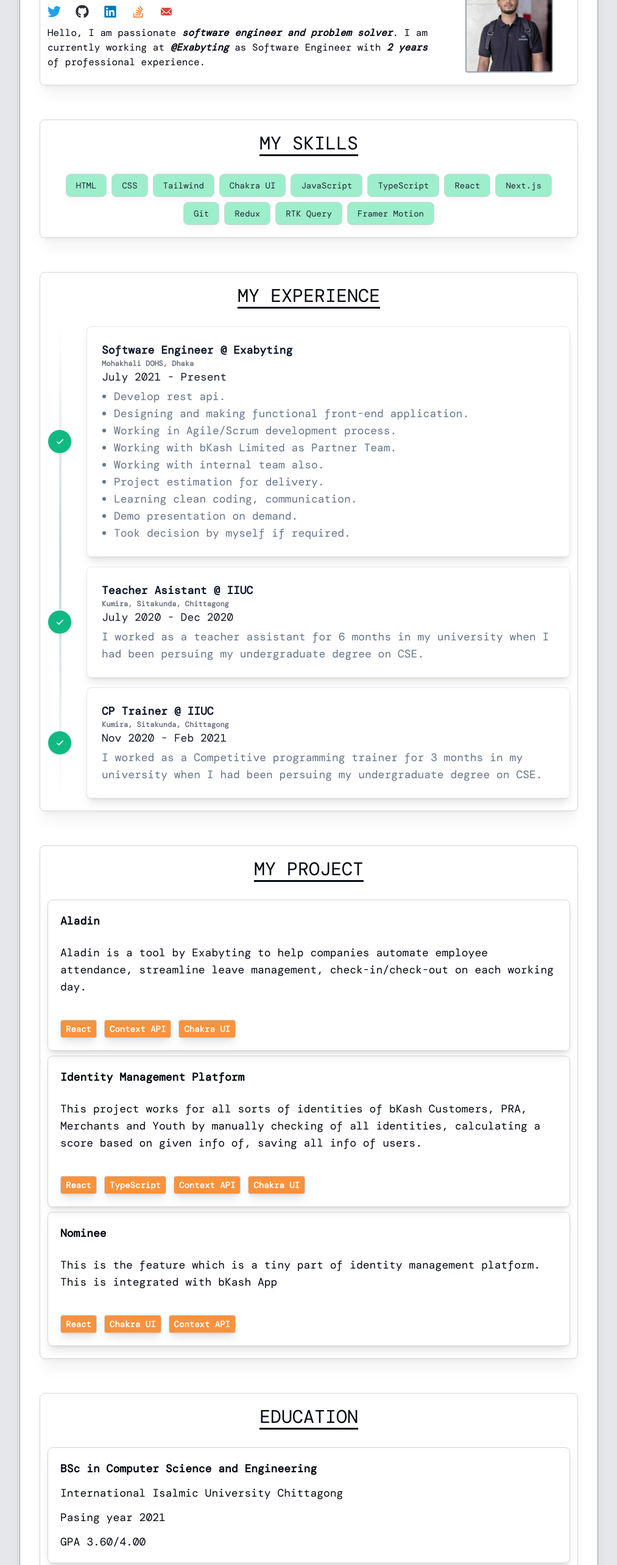
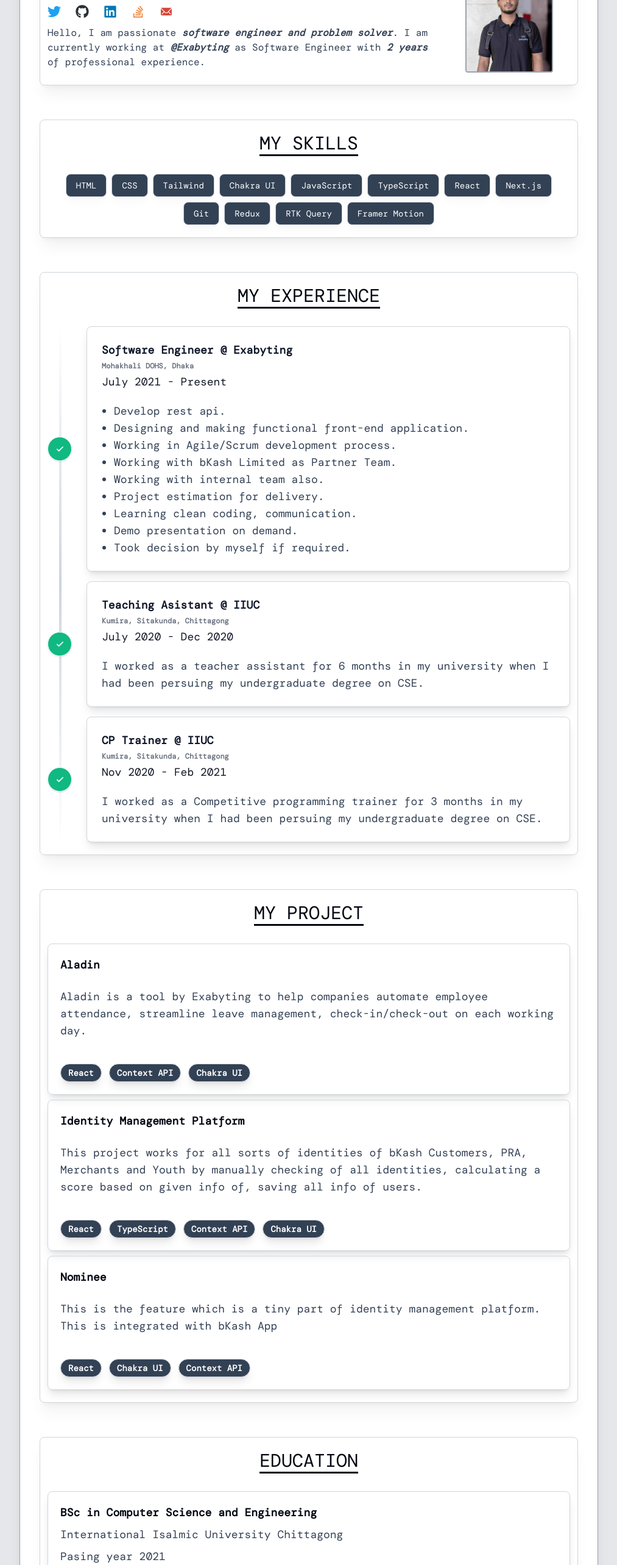
Before and after one commit to NYN31/noyon-next-portfolio, a Next.js app: page / in a window 1280 px wide. Shown: the part 234-2800 px from the top of the page at 61% size, without its empty margins (133-1146 px from the left). Built offline with nearby package versions, Linux system fonts and the light colour scheme.

Commit message:
resolve design issues

```diff
--- a/components/Header.tsx
+++ b/components/Header.tsx
@@ -14,7 +14,7 @@
                 className="flex items-center justify-center relative"
               >
                 <Link
-                  className="flex w-full items-center justify-center px-3 py-2 md:py-3 text-gray-950 hover:text-gray-500 transition dark:text-gray-500 dark:hover:text-gray-300"
+                  className="flex w-full items-center justify-center px-3 py-2 md:py-3 text-gray-950 font-semibold hover:text-gray-500 transition dark:text-gray-500 dark:hover:text-gray-300"
                   href={link.hash}
                 >
                   {link.name}
--- a/components/Intro.tsx
+++ b/components/Intro.tsx
@@ -67,7 +67,7 @@
                 })}
               </motion.div>
 
-              {getAboutMeJsx('text-lg sm:text-base hidden md:block')}
+              {getAboutMeJsx('text-lg sm:text-base text-slate-700 hidden md:block')}
             </div>
 
             <div className="flex justify-center items-center relative translate-x-7 md:translate-x-0 order-1 md:order-2">
--- a/components/cards/CompetitiveProgramingCard.tsx
+++ b/components/cards/CompetitiveProgramingCard.tsx
@@ -7,11 +7,11 @@
 }> = ({ cp }) => {
   return (
     <div className="flex flex-col border border-gray-300 rounded-lg shadow-lg">
-      <div className="flex flex-col justify-between gap-y-3 hover:scale-[1.01] ease-out transition-transform p-5">
+      <div className="flex flex-col justify-between gap-y-1 md:gap-y-2 hover:scale-[1.01] ease-out transition-transform p-5">
         <p className="text-lg font-bold">{cp.name}</p>
-        <p>{cp.topRating}</p>
-        <p>{cp.participationInContest}</p>
-        <p>{cp.totalSolve}</p>
+        <p className="text-slate-700">{cp.topRating}</p>
+        <p className="text-slate-700">{cp.participationInContest}</p>
+        <p className="text-slate-700">{cp.totalSolve}</p>
         <div className="underline underline-offset-4 text-red-500 italic">
           <Link href={cp.link}>You can visit</Link>
         </div>
--- a/components/cards/EducationCard.tsx
+++ b/components/cards/EducationCard.tsx
@@ -6,11 +6,11 @@
 }) => {
   return (
     <div className="flex flex-col border border-gray-300 rounded-lg shadow-lg">
-      <div className="flex flex-col justify-between gap-y-3 hover:scale-[1.01] ease-out transition-transform p-5">
+      <div className="flex flex-col justify-between gap-y-1 md:gap-y-2 hover:scale-[1.01] ease-out transition-transform p-5">
         <p className="text-lg font-bold">{education.title}</p>
-        <p>{education.institute}</p>
-        <p>{education.passingYear}</p>
-        <p>{education.gpa}</p>
+        <p className="text-slate-700">{education.institute}</p>
+        <p className="text-slate-700">{education.passingYear}</p>
+        <p className="text-slate-700">{education.gpa}</p>
       </div>
     </div>
   );
--- a/components/cards/ExperienceCard.tsx
+++ b/components/cards/ExperienceCard.tsx
@@ -20,8 +20,8 @@
         </svg>
       </div>
 
-      <div className="w-[calc(100%-3rem)] md:w-[calc(100%-4rem)] bg-white p-6 rounded-lg border border-slate-200 shadow-lg">
-        <div className="flex flex-col mb-1">
+      <div className="w-[calc(100%-2.3rem)] sm:w-[calc(100%-3rem)] md:w-[calc(100%-4rem)] bg-white p-6 rounded-lg border border-gray-300 shadow-lg space-y-5">
+        <div className="flex flex-col space-y-1">
           <div className="font-bold text-slate-900">{experience.title}</div>
           <time className="font-caveat font-extrabold text-xs text-gray-500">
             {experience.location}
@@ -31,7 +31,7 @@
           </time>
         </div>
         <div
-          className="text-slate-500"
+          className="text-slate-700"
           dangerouslySetInnerHTML={{ __html: experience.description }}
         ></div>
       </div>
--- a/components/cards/ProjectCard.tsx
+++ b/components/cards/ProjectCard.tsx
@@ -9,14 +9,17 @@
           <div className="flex items-center space-x-2">
             <p className="text-lg font-bold">{project.title}</p>
           </div>
-          <p dangerouslySetInnerHTML={{ __html: project.description }}></p>
+          <p
+            className="text-slate-700"
+            dangerouslySetInnerHTML={{ __html: project.description }}
+          ></p>
         </div>
 
         <div className="flex flex-wrap gap-3 items-center">
           {project.tags.map(tag => (
             <div
               key={tag}
-              className="border border-gray-300 py-1 px-2 rounded bg-orange-400 font-bold text-sm text-white shadow-lg hover:scale-105"
+              className="border border-gray-300 py-1 px-3 rounded-full bg-slate-700 font-bold text-sm text-white shadow-lg hover:scale-105"
             >
               {tag}
             </div>
--- a/components/cards/SkillItemCard.tsx
+++ b/components/cards/SkillItemCard.tsx
@@ -2,8 +2,8 @@
 
 const SkillItemCard: React.FC<{ skill: string }> = ({ skill }) => {
   return (
-    <div className="max-w-[100%] bg-[#9DEECB] py-2 px-4 text-sm font-medium hover:font-bold rounded-lg border border-gray-300 shadow-lg shadow-black/[0.03]">
-      <p className="hover:scale-102 transition-all ease-out">{skill}</p>
+    <div className="max-w-[100%] bg-slate-700 py-2 px-4 text-sm font-medium hover:font-bold rounded-lg border border-gray-300 shadow-lg shadow-black/[0.03]">
+      <p className="hover:scale-102 transition-all ease-out text-white font-base">{skill}</p>
     </div>
   );
 };
--- a/constants/ExperienceConstant.ts
+++ b/constants/ExperienceConstant.ts
@@ -9,7 +9,7 @@
     date: 'July 2021 - Present',
   },
   {
-    title: 'Teacher Asistant @ IIUC',
+    title: 'Teaching Asistant @ IIUC',
     location: 'Kumira, Sitakunda, Chittagong',
     description:
       'I worked as a teacher assistant for 6 months in my university when I had been persuing my undergraduate degree on CSE.',
```
